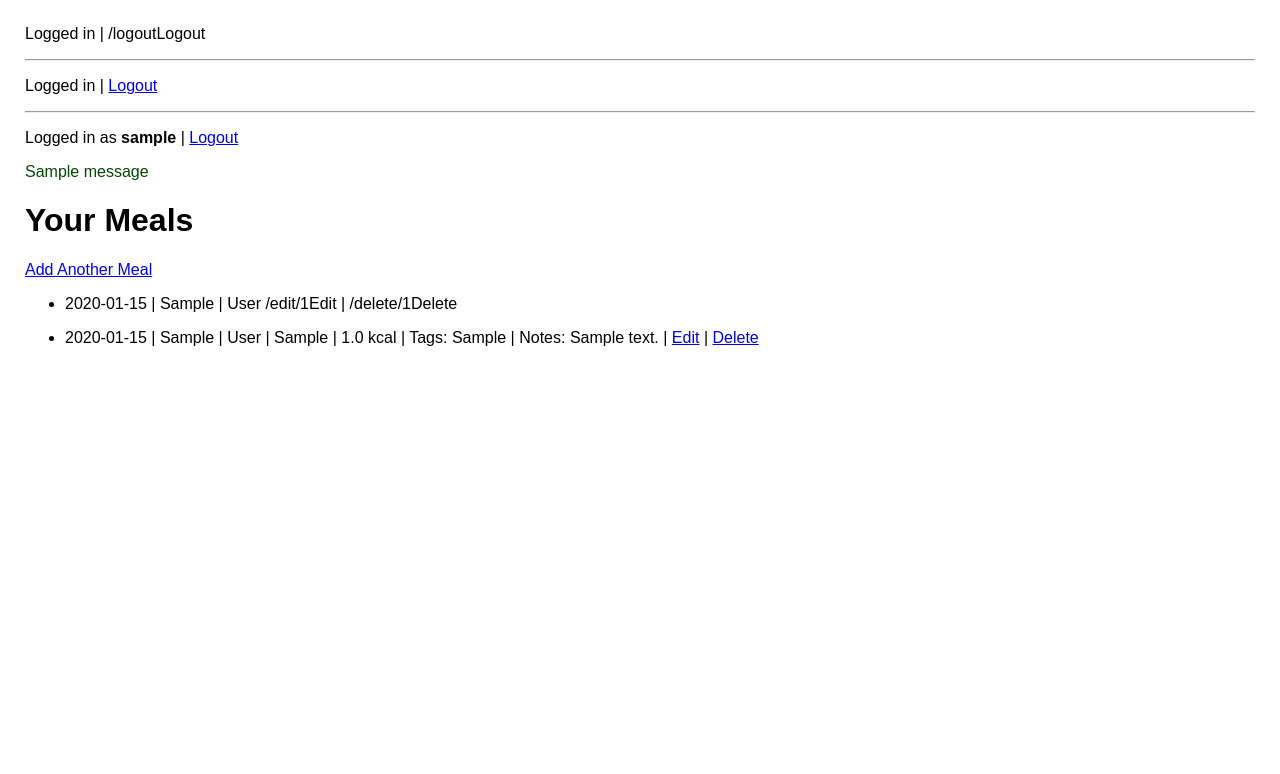
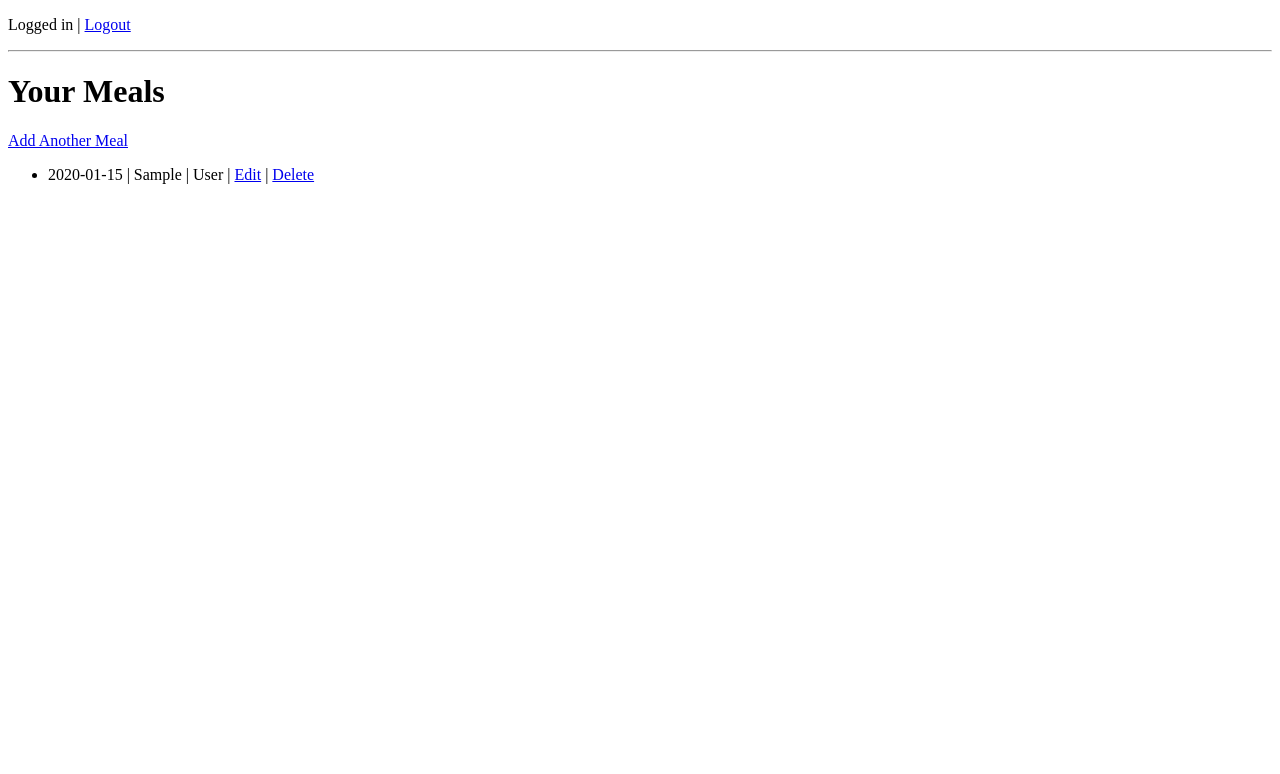
Before and after one commit to SawPhystiqqated/mealtracker-app, a Flask app: template templates/items.html in a window 1280 px wide. Shown: the top 774 px of the page. Run offline with Flask 3, Linux system fonts and the light colour scheme; the template is opened without the code that fills it: values that come from a table or form of the project are taken from there, others are empty; tables that the repository leaves empty hold one stand-in row (values such as "Sample post"); one stand-in notice (Sample message) is shown.

Commit message:
Fix items page rendering error

```diff
--- a/templates/items.html
+++ b/templates/items.html
@@ -1,55 +1,30 @@
-<p>
-  Logged in |
-  {{ url_for('logout') }}Logout</a>
-</p>
-<hr>
-
-<!doctype html>
+<!DOCTYPE html>
 <html>
 <head>
     <meta charset="utf-8">
-    <title>All Meals</title>
-<style>
-        body { font-family: Arial; margin: 25px; }
-        li { margin-bottom: 10px; }
-
-      .success { color: rgb(2, 73, 2); }
-      .error { color: rgb(112, 4, 4); }
-      .warning { color: rgb(202, 134, 9); }
-</style>
-
+    <title>Your Meals</title>
 </head>
 <body>
+
 <p>
-  Logged in |
-  <a href="{{ url_for('logout') }}">Logout</a>
+    Logged in |
+    <a href="{{ url_for('logout') }}">Logout</a>
 </p>
 <hr>
-
-<p>
-  Logged in as <strong>{{ user.username }}</strong> |
-  <a href="/logout">Logout</a>
-</p>
-
-    <!-- ✅ Flash success messages -->
-{% with messages = get_flashed_messages(with_categories=true) %}
-  {% if messages %}
-    {% set category, message = messages[-1] %}
-    <p class="{{ category }}">
-      {{ message }}
-    </p>
-  {% endif %}
-{% endwith %}
 
 <h1>Your Meals</h1>
 
 {% if meal_count == 0 %}
     <p>Welcome! You don’t have any saved meals yet.</p>
-    <p>Get started by creating your first meal.</p>
+    <p>Start by creating your first meal.</p>
 
-    <a href="{{ url_for('add_meal') }}">Create a New Meal</a>
+    <p>
+        <a href="{{ url_for('add_meal') }}">Create a New Meal</a>
+    </p>
 {% else %}
-    <a href="{{ url_for('add_meal') }}">Add Another Meal</a>
+    <p>
+        <a href="{{ url_for('add_meal') }}">Add Another Meal</a>
+    </p>
 
     <ul>
     {% for meal in meals %}
@@ -57,37 +32,14 @@
             {{ meal.date }} |
             {{ meal.mealType|title }} |
             {{ meal.mealName }}
-            {{ url_for('edit_meal', meal_id=meal.id) }}Edit</a> |
-            {{ url_for('delete_meal', meal_id=meal.id) }}Delete</a>
+            |
+            <a href="{{ url_for('edit_meal', meal_id=meal.id) }}">Edit</a>
+            |
+            <a href="{{ url_for('delete_meal', meal_id=meal.id) }}">Delete</a>
         </li>
     {% endfor %}
     </ul>
 {% endif %}
 
-
-    <ul>
-        {% for meal in meals %}
-            <li>
-                {{ meal.date }} |
-                {{ meal.mealType|title }} |
-                {{ meal.mealName }} |
-                {{ meal.servingSize }} |
-                {{ meal.calories }} kcal
-
-                {% if meal.dietaryFlags %}
-                    | Tags: {{ meal.dietaryFlags.split(",") | join(", ") }}
-                {% endif %}
-
-                {% if meal.notes %}
-                    | Notes: {{ meal.notes }}
-                {% endif %}
-
-                | <a href="/edit/{{ meal.id }}">Edit</a>
-                | <a href="/delete/{{ meal.id }}"
-                     onclick="return confirm('Are you sure?');">Delete</a>
-            </li>
-        {% endfor %}
-    </ul>
-
 </body>
 </html>
```
